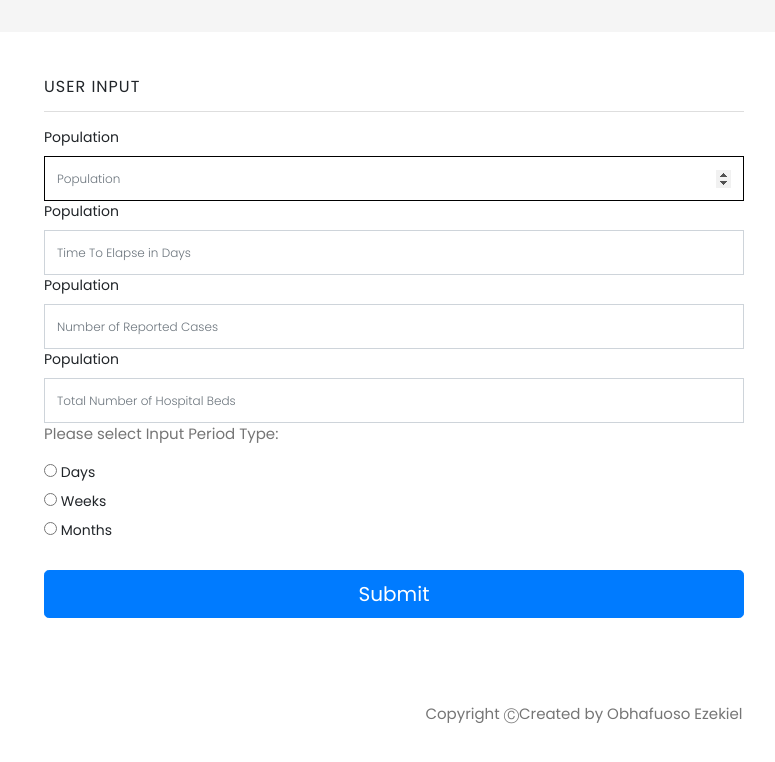
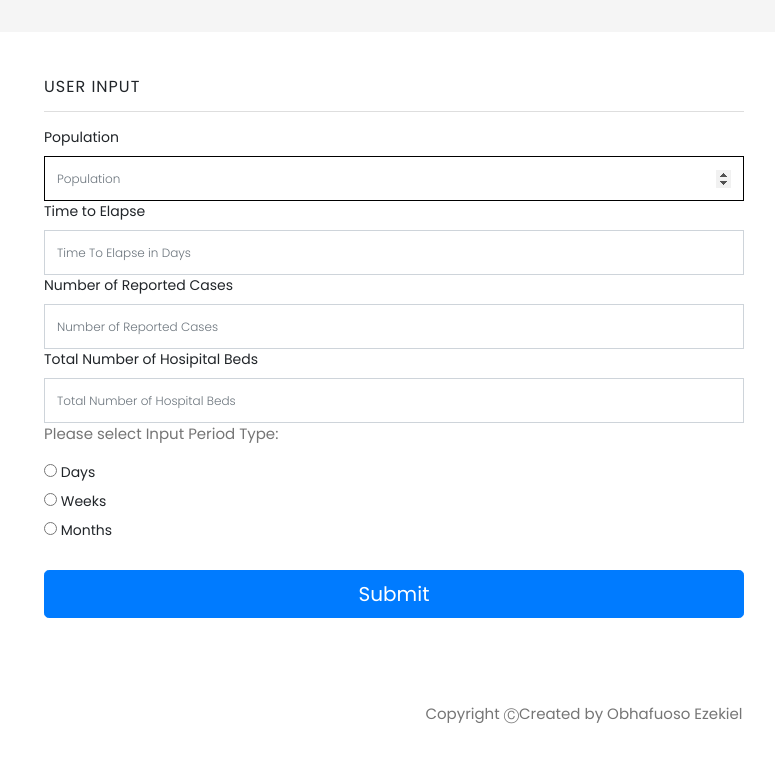
Before and after one commit to ezekieltech/uforestimator, a plain HTML site: page index.html in a window 1280 px wide. Shown: the part 110-872 px from the top of the page, without its empty margins (56-831 px from the left). Drawn offline with nearby package versions, Linux system fonts and the light colour scheme.

Commit message:
Update UI

```diff
--- a/index.html
+++ b/index.html
@@ -48,15 +48,15 @@
                             <input name="population" type="number" class="form-control"
                                 placeholder="Population" data-population="population" required autofocus>
 
-                            <label for="timeToElapse">Population</label>
+                            <label for="timeToElapse">Time to Elapse</label>
                             <input name="timeToElapse" type="number" class="form-control"
                                 placeholder="Time To Elapse in Days" data-time-to-elapse="timeToElapse" required>
 
-                            <label for="reportedCases">Population</label>
+                            <label for="reportedCases">Number of Reported Cases</label>
                             <input name="reportedCases" type="number" class="form-control"
                                 placeholder="Number of Reported Cases" data-reported-cases="reportedCases" required>
 
-                            <label for="totalHospitalBeds">Population</label>
+                            <label for="totalHospitalBeds">Total Number of Hosipital Beds</label>
                             <input name="totalHospitalBeds" type="number" class="form-control" placeholder="Total Number of Hospital Beds"
                                 data-total-hospital-beds="totalHospitalBeds" required>
 
```
Also changed, not shown: 1 other file.
